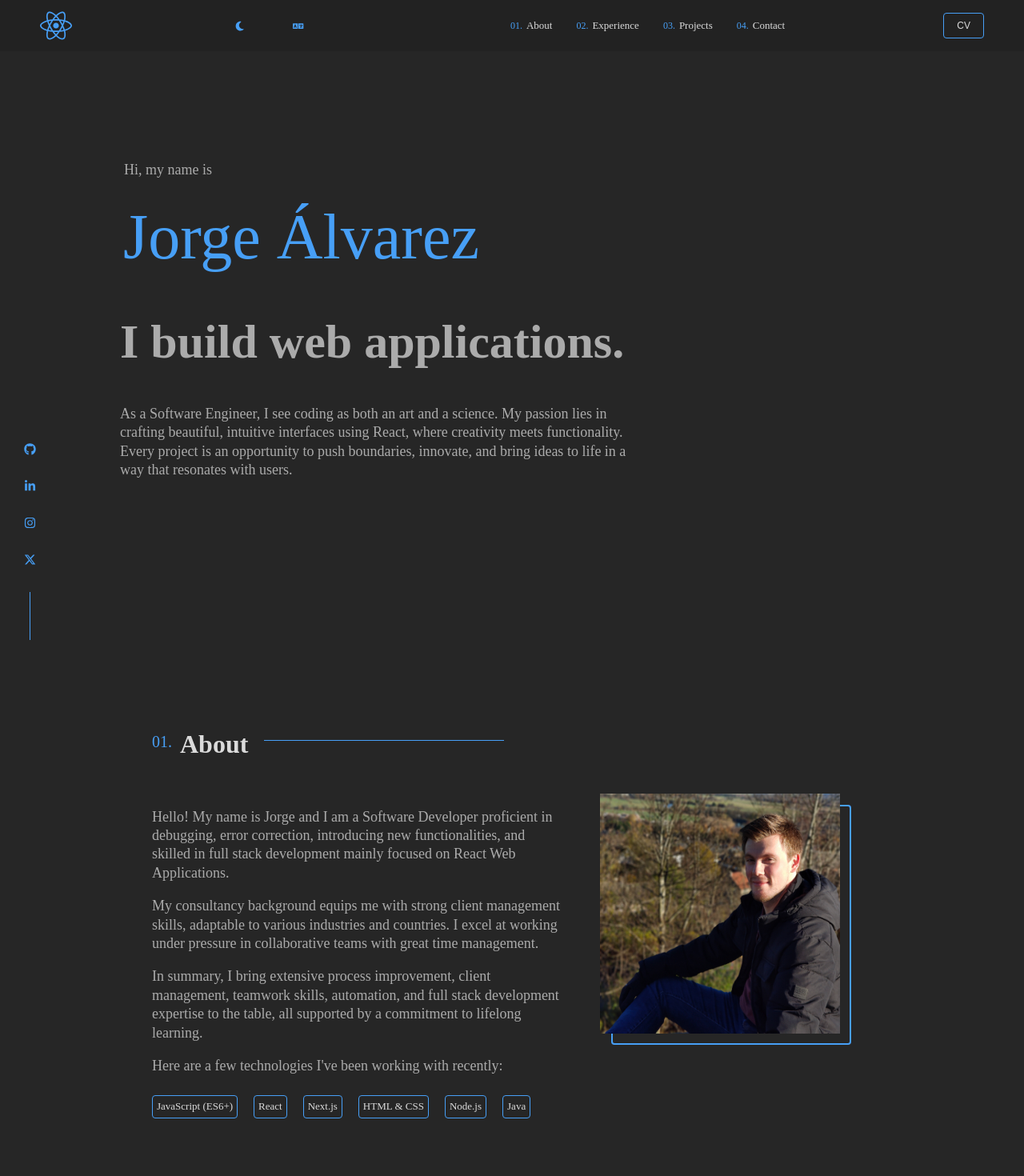
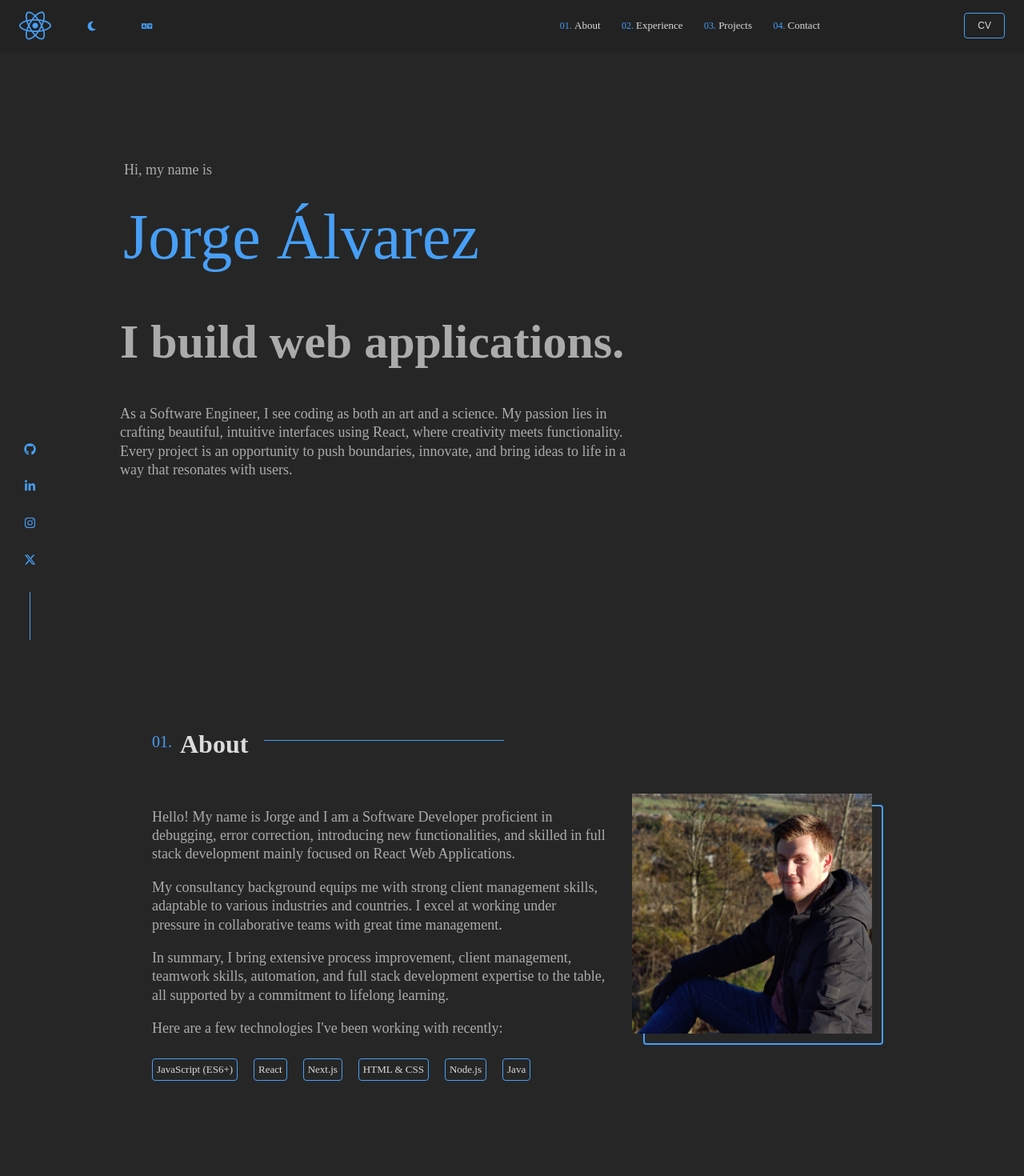
Before and after one commit to joralvmel/react-portfolio, a Next.js app: page / in a window 1280 px wide. Shown: the top 1470 px of the page at 80% size. Built offline with nearby package versions, Linux system fonts and the light colour scheme.

Commit message:
Add responsive design

```diff
--- a/app/_components/ExperienceTabList.js
+++ b/app/_components/ExperienceTabList.js
@@ -5,6 +5,13 @@ import styled from "styled-components";
 const StyledExperienceTabList = styled.div`
   position: relative;
   width: max-content;
+
+  @media (max-width: 768px) {
+    display: flex;
+    flex-direction: row;
+    width: 100%;
+    overflow-x: auto;
+  }
 `;
 
 const StyledTabButton = styled.button`
@@ -30,6 +37,15 @@ const StyledTabButton = styled.button`
   &.selected {
     border-right: 2px solid var(--color-accent);
   }
+
+  @media (max-width: 768px) {
+    border: none;
+    &:focus,
+    &.selected {
+      border: none;
+      border-bottom: 2px solid var(--color-accent);
+    }
+  }
 `;
 
 function ExperienceTabList({ jobs, handleTabClick, selectedTab }) {
--- a/app/_components/Header.js
+++ b/app/_components/Header.js
@@ -11,15 +11,20 @@ import { useLanguage } from "../_context/LanguageContext";
 
 const StyledHeader = styled.header`
   position: fixed;
-  padding: 0px 50px;
+  padding: 0 1rem;
   width: 100%;
   height: 4rem;
   background-color: var(--color-header);
   display: flex;
   align-items: center;
   justify-content: space-between;
-  gap: 20px;
+  gap: 1rem;
   z-index: 1000;
+
+  @media (min-width: 768px) {
+    padding: 0 1.5rem;
+    gap: 1.5rem;
+  }
 `;
 
 const StyledNav = styled.nav`
@@ -34,7 +39,7 @@ const StyledNav = styled.nav`
 const StyledButtonContainer = styled.div`
   display: flex;
   align-items: center;
-  gap: 20px;
+  gap: 1rem;
 `;
 
 const StyledLinks = styled.ul`
@@ -44,7 +49,7 @@ const StyledLinks = styled.ul`
   list-style: none;
 
   li {
-    margin: 0 5px;
+    margin: 0 0.2rem;
     position: relative;
     counter-increment: item 1;
     font-size: var(--fs-xs);
@@ -54,7 +59,7 @@ const StyledLinks = styled.ul`
 
       &:before {
         content: "0" counter(item) ".";
-        margin-right: 5px;
+        margin-right: 0.2rem;
         color: var(--color-accent);
         font-size: var(--fs-xxs);
         text-align: right;
@@ -66,7 +71,7 @@ const StyledLinks = styled.ul`
     }
   }
 
-  @media (max-width: 770px) {
+  @media (max-width: 768px) {
     display: none;
   }
 `;
@@ -75,14 +80,14 @@ const StyledHamburgerMenu = styled.div`
   display: none;
   cursor: pointer;
   color: var(--color-accent);
-  width: 30px;
-  height: 30px;
+  width: 3rem;
+  height: 3rem;
 
   &:hover {
     color: var(--color-accent-hover);
   }
 
-  @media (max-width: 770px) {
+  @media (max-width: 768px) {
     display: block;
   }
 `;
@@ -91,10 +96,10 @@ const StyledMobileLinks = styled.ul`
   display: none;
   list-style: none;
   position: absolute;
-  top: 40px;
-  right: 10px;
+  top: 3rem;
+  right: 0.5rem;
   padding: 0.5rem;
-  border-radius: 8px;
+  border-radius: 0.5rem;
   background: var(--color-tertiary);
   transition: var(--transition-transform);
 
@@ -103,11 +108,11 @@ const StyledMobileLinks = styled.ul`
     font-size: var(--fs-lg);
 
     a {
-      padding: 10px;
+      padding: 0.5rem;
 
       &:before {
         content: "0" counter(item) ".";
-        margin-right: 5px;
+        margin-right: 0.2rem;
         color: var(--color-accent);
         font-size: var(--fs-xxs);
         text-align: right;
@@ -119,7 +124,7 @@ const StyledMobileLinks = styled.ul`
     }
   }
 
-  @media (max-width: 770px) {
+  @media (max-width: 768px) {
     display: ${({ $isOpen }) => ($isOpen ? "block" : "none")};
     opacity: ${({ $isOpen }) => ($isOpen ? 1 : 0)};
     transform: ${({ $isOpen }) =>
@@ -128,7 +133,7 @@ const StyledMobileLinks = styled.ul`
 `;
 
 const StyledMobileButton = styled.div`
-  @media (max-width: 770px) {
+  @media (max-width: 768px) {
     display: none;
   }
 `;
@@ -146,24 +151,25 @@ function Header() {
 
   return (
     <StyledHeader>
+      <Logo />
       <StyledNav>
-        <Logo />
         <StyledButtonContainer>
           <DarkModeToggle />
           <LanguageToggle />
         </StyledButtonContainer>
+      </StyledNav>
+      <StyledNav>
         <StyledLinks>
           {config.navLinks.map(({ url, content }, index) => (
             <li key={index}>
               <Link href={url}>{content}</Link>
             </li>
           ))}
-        </StyledLinks>{" "}
-        <StyledMobileButton>
-          {" "}
-          <Button>{resume}</Button>
-        </StyledMobileButton>
+        </StyledLinks>
       </StyledNav>
+      <StyledMobileButton>
+        <Button>{resume}</Button>
+      </StyledMobileButton>
 
       <StyledHamburgerMenu onClick={toggleMenu}>{menu}</StyledHamburgerMenu>
       <StyledMobileLinks $isOpen={isOpen}>
--- a/app/_components/Project.js
+++ b/app/_components/Project.js
@@ -1,6 +1,7 @@
 import styled from "styled-components";
 import TechList from "./TechList";
 import ProjectLinks from "./ProjectLinks";
+import { useState, useEffect } from "react";
 
 const StyledProject = styled.li`
   display: flex;
@@ -16,17 +17,6 @@ const StyledProject = styled.li`
   .project-details {
     width: 50%;
     padding: 20px;
-  }
-`;
-
-const StyledPic = styled.div`
-  width: 50%;
-  position: relative;
-  overflow: hidden;
-
-  a {
-    width: 100%;
-    height: 100%;
   }
 
   .project-description {
@@ -47,26 +37,80 @@ const StyledPic = styled.div`
 
     &:hover {
       transition: var(--transition-image);
+      background-color: var(--color-image-overlay);
+      color: var(--color-text-light);
+    }
+  }
+
+  @media (max-width: 768px) {
+    .project-description {
+      position: absolute;
+      top: 50%;
+      left: 50%;
+      transform: translate(-50%, -50%);
+      padding: 0;
+      background-color: var(--color-image-overlay);
+      color: var(--color-text-light);
+      font-size: var(--fs-lg);
+      z-index: 1;
+      display: flex;
+      align-items: center;
+      text-align: center;
+
+      &:hover {
+        transition: var(--transition-image);
         background-color: transparent;
         color: transparent;
       }
     }
+  }
+`;
+
+const StyledPic = styled.div`
+  width: 50%;
+  position: relative;
+  overflow: hidden;
+
+  @media (max-width: 768px) {
+    width: 100%;
+    padding: 0;
+  }
 `;
 
 function Project({ project, index }) {
-  const {
-    title,
-    description,
-    technologies,
-    image,
-    github,
-    external,
-    externalTitle,
-  } = project;
+  const { title, description, technologies, image, github, external } = project;
 
   const isEven = index % 2 === 0;
 
+  const [isMobile, setIsMobile] = useState(window.innerWidth <= 768);
+
+  useEffect(() => {
+    const handleResize = () => {
+      setIsMobile(window.innerWidth <= 768);
+    };
+
+    window.addEventListener("resize", handleResize);
+
+    return () => {
+      window.removeEventListener("resize", handleResize);
+    };
+  }, []);
+
   return (
+    <div>
+      {isMobile ? (
+        <StyledProject $isEven={isEven}>
+          <StyledPic>
+            {image}
+            <div className="project-details">
+              <h3 className="project-title">{title}</h3>
+              <div className="project-description">{description}</div>
+              <TechList technologies={technologies} />
+              <ProjectLinks github={github} external={external} />
+            </div>
+          </StyledPic>
+        </StyledProject>
+      ) : (
         <StyledProject $isEven={isEven}>
           <div className="project-details">
             <h3 className="project-title">{title}</h3>
@@ -74,19 +118,12 @@ function Project({ project, index }) {
             <ProjectLinks github={github} external={external} />
           </div>
           <StyledPic>
-        {external && (
-          <a
-            href={external}
-            target="_"
-            rel="noopener noreferrer"
-            title={externalTitle}
-          >
             {image}
             <div className="project-description">{description}</div>
-          </a>
-        )}
           </StyledPic>
         </StyledProject>
+      )}
+    </div>
   );
 }
 
--- a/app/_components/Social.js
+++ b/app/_components/Social.js
@@ -38,6 +38,10 @@ const StyledSocialList = styled.ul`
       }
     }
   }
+
+  @media (max-width: 768px) {
+    display: none;
+  }
 `;
 
 function Social() {
--- a/app/_components/sections/About.js
+++ b/app/_components/sections/About.js
@@ -7,17 +7,28 @@ import { useLanguage } from "@/app/_context/LanguageContext";
 const StyledAboutSection = styled.section`
   max-width: 900px;
 
+  @media (max-width: 768px) {
+    .numbered-heading {
+      margin: 0 0 1rem 0;
+    }
+  }
+
   .inner {
-    display: grid;
-    grid-template-columns: 3fr 2fr;
-    grid-gap: 50px;
+    display: flex;
+    flex-direction: row;
+    gap: 2rem;
+
+    @media (max-width: 768px) {
+      flex-direction: column;
+    }
   }
 `;
 
 const StyledPic = styled.div`
   position: relative;
   max-width: 300px;
-  aspect-ratio: 1 / 1;
+  height: 300px;
+  width: 100%;
 
   &:after {
     content: "";
@@ -30,6 +41,10 @@ const StyledPic = styled.div`
     top: 14px;
     left: 14px;
     z-index: -1;
+  }
+
+  @media (max-width: 768px) {
+    margin-left: 1rem;
   }
 `;
 
--- a/app/_components/sections/Experience.js
+++ b/app/_components/sections/Experience.js
@@ -11,6 +11,11 @@ const StyledExperienceSection = styled.section`
 
   .inner {
     display: flex;
+    flex-direction: row;
+
+    @media (max-width: 768px) {
+      flex-direction: column;
+    }
   }
 `;
 
--- a/app/_components/sections/Hero.js
+++ b/app/_components/sections/Hero.js
@@ -8,7 +8,6 @@ const StyledHeroSection = styled.section`
   justify-content: center;
   flex-direction: column;
   align-items: flex-start;
-  min-height: 100vh;
   height: 100vh;
   padding: 0px;
   h1 {
@@ -34,6 +33,10 @@ const StyledHeroSection = styled.section`
     margin: 40px 0 0;
     max-width: 640px;
   }
+
+  @media (max-width: 768px) {
+    height: calc(100vh - 10rem);
+  }
 `;
 
 function Hero() {
--- a/app/_components/sections/Projects.js
+++ b/app/_components/sections/Projects.js
@@ -6,6 +6,12 @@ import { useLanguage } from "@/app/_context/LanguageContext";
 
 const StyledProjectsSection = styled.section`
   max-width: 900px;
+
+  .project {
+    @media (max-width: 768px) {
+      padding: 0;
+    }
+  }
 `;
 
 function Projects() {
@@ -15,7 +21,7 @@ function Projects() {
   return (
     <StyledProjectsSection id="projects">
       <h2 className="numbered-heading">{header}</h2>
-      <ul>
+      <ul className="project">
         {content.map((project, i) => (
           <Project key={i} project={project} index={i} />
         ))}
--- a/app/layout.js
+++ b/app/layout.js
@@ -6,6 +6,11 @@ import { LanguageProvider } from "./_context/LanguageContext";
 export default function RootLayout({ children }) {
   return (
     <html lang="en" className="dark-mode">
+      <head>
+        <meta charSet="UTF-8" />
+        <meta name="viewport" content="width=device-width, initial-scale=1.0" />
+        <title>React Portfolio</title>
+      </head>
       <body>
         <LanguageProvider>
           <DarkModeProvider>
--- a/app/page.js
+++ b/app/page.js
@@ -12,6 +12,10 @@ import Contact from "@/app/_components/sections/Contact";
 const StyledMainContainer = styled.main`
   counter-reset: section;
   padding: 0px 150px;
+
+  @media (max-width: 768px) {
+    padding: 6rem 1rem;
+  }
 `;
 
 export default function Home() {
@@ -22,8 +26,8 @@ export default function Home() {
         <About />
         <Experience />
         <Projects />
-        <OtherProjects />
-        <Contact />
+        {/* <OtherProjects />
+        <Contact /> */}
       </StyledMainContainer>
     </Layout>
   );
```
Lines whose indentation alone changed are shown as unchanged.
